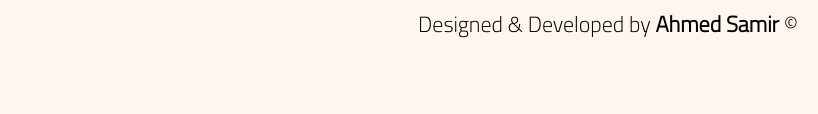
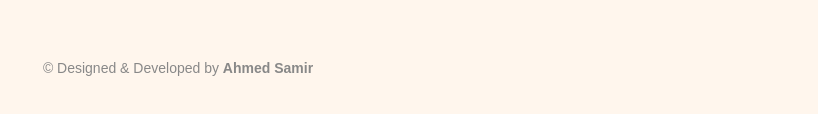
Before and after one commit to A7medSamir-911/Artificial-Intelligence-I-, a plain HTML site: page index.html in a window 1280 px wide. Shown: the part 2229-2343 px from the top of the page, without its empty margins (462-1280 px from the left). Drawn offline with Linux system fonts and the light colour scheme.

Commit message:
Add footer styles to style.css
Added footer styles for alignment, font size, color, margins, and font family.

```diff
--- a/style.css
+++ b/style.css
@@ -54,3 +54,13 @@ li {
 .google-float-btn:active {
  transform: scale(0.90);
 }
+.footer {
+  text-align: center;
+
+  font-size: 14px;         /* تصغير الخط (الحجم الطبيعي 16) */
+  color: #888;             /* لون رصاصي هادي عشان ميزعجش العين */
+  margin-top: 50px;        /* يبعد عن الكلام اللي فوقه شوية */
+  margin-bottom: 20px;     /* مسافة من تحت خالص */
+  font-family: sans-serif; /* خط إنجليزي بسيط ونضيف */
+  direction: ltr;          /* مهم جداً: عشان الكلام إنجليزي يتكتب من الشمال لليمين */
+}
```
